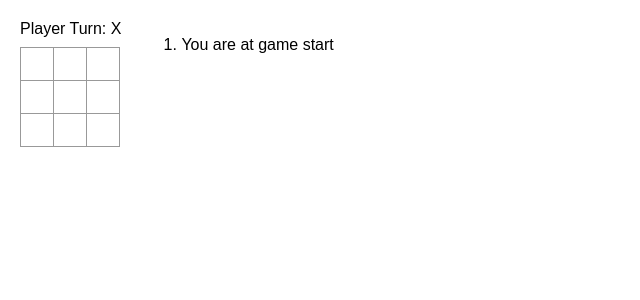
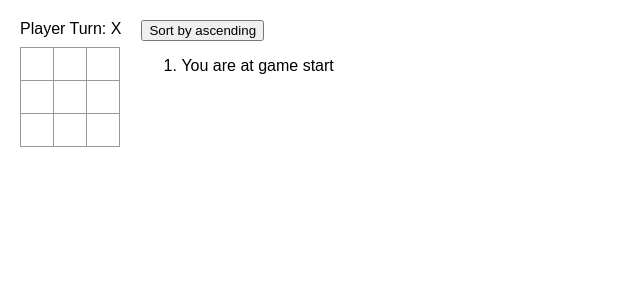
Before and after one commit to HammyPig/react-tic-tac-toe, a React (Create React App) app: page / in a window 1280 px wide. Shown: the top 300 px of the page, without its empty margins (0-640 px from the left). Built offline with nearby package versions, Linux system fonts and the light colour scheme.

Commit message:
feat: add toggle button for sorting turn history list

```diff
--- a/src/App.js
+++ b/src/App.js
@@ -71,12 +71,17 @@ function Board({ squares, turnNumber, onPlay }) {
 export default function Game() {
   const [boardSquaresHistory, setBoardSquaresHistory] = useState([Array(9).fill(null)]);
   const [turnNumber, setTurnNumber] = useState(0);
+  const [isTurnHistoryInAscendingOrder, setIsTurnHistoryInAscendingOrder] = useState(true);
 
   function handlePlay(nextBoardSquares) {
     setBoardSquaresHistory([...boardSquaresHistory.slice(0, turnNumber + 1), nextBoardSquares]);
 
     const nextTurnNumber = turnNumber + 1;
     setTurnNumber(nextTurnNumber);
+  }
+
+  function handleToggleTurnHistorySortOrder() {
+    setIsTurnHistoryInAscendingOrder(!isTurnHistoryInAscendingOrder);
   }
 
   const boardSquares = boardSquaresHistory[turnNumber];
@@ -114,13 +119,19 @@ export default function Game() {
     return content;
   });
 
+  const orderedTurnsTakenList = isTurnHistoryInAscendingOrder ? turnsTakenList : [...turnsTakenList].reverse();
+  const turnHistorySortButtonText = "Sort by " + (isTurnHistoryInAscendingOrder ? "ascending" : "descending");
+
   return (
     <div className="game">
       <div className="game-board">
         <Board squares={boardSquares} turnNumber={turnNumber} onPlay={handlePlay} />
       </div>
       <div className="game-info">
-        <ol>{turnsTakenList}</ol>
+        <button onClick={handleToggleTurnHistorySortOrder}>
+          {turnHistorySortButtonText}
+        </button>
+        <ol>{orderedTurnsTakenList}</ol>
       </div>
     </div>
   );
```
